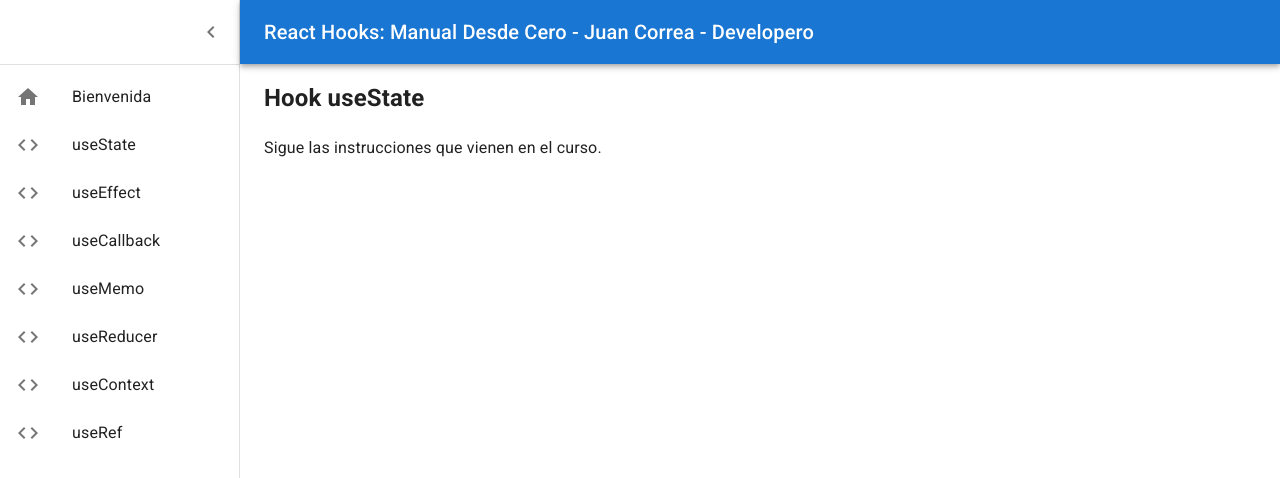
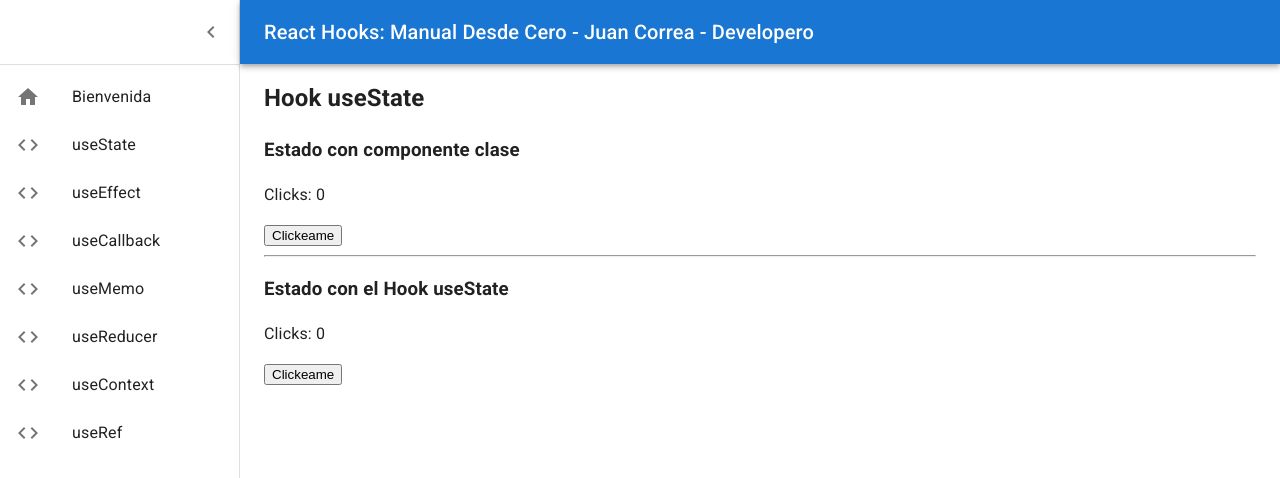
Before and after one commit to Developero-oficial/react-hooks, a React (Create React App) app: page /use-state in a window 1280 px wide. Shown: the top 478 px of the page. Built offline with nearby package versions, Linux system fonts and the light colour scheme.

Commit message:
added first hook example

```diff
--- /dev/null
+++ b/src/use-state/components/class-counter.js
@@ -0,0 +1,19 @@
+import React from 'react';
+
+export class ClassCounter extends React.Component {
+  state = {
+    count: 0,
+  };
+
+  handleClick = () => this.setState({count: this.state.count + 1});
+
+  render() {
+    const {count} = this.state;
+    return (
+      <>
+        <p>Clicks: {count}</p>
+        <button onClick={this.handleClick}>Clickeame</button>
+      </>
+    );
+  }
+}
--- /dev/null
+++ b/src/use-state/components/hook-counter.js
@@ -0,0 +1,14 @@
+import React from 'react';
+
+export const HookCounter = () => {
+  const [count, setCount] = React.useState(0);
+
+  const handleClick = () => setCount(count + 1);
+
+  return (
+    <>
+      <p>Clicks: {count}</p>
+      <button onClick={handleClick}>Clickeame</button>
+    </>
+  );
+};
--- a/src/use-state/components/use-state-page.js
+++ b/src/use-state/components/use-state-page.js
@@ -1,8 +1,16 @@
 import React from 'react';
+
+import {ClassCounter} from './class-counter';
+import {HookCounter} from './hook-counter';
 
 export const UseStatePage = () => (
   <>
     <h2>Hook useState</h2>
-    <p>Sigue las instrucciones que vienen en el curso.</p>
+    <h3>Estado con componente clase</h3>
+    <ClassCounter />
+
+    <hr />
+    <h3>Estado con el Hook useState</h3>
+    <HookCounter />
   </>
 );
```
